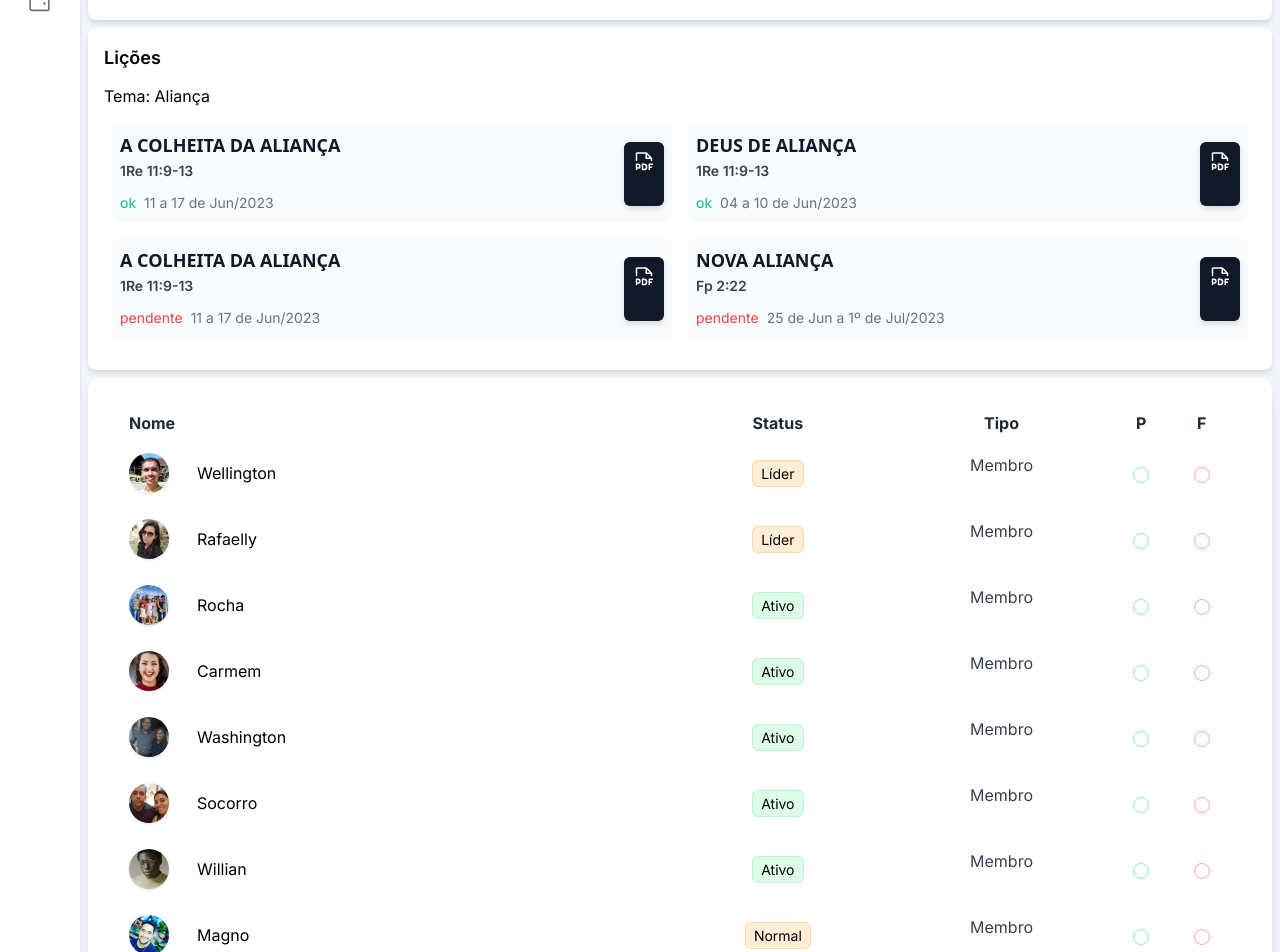
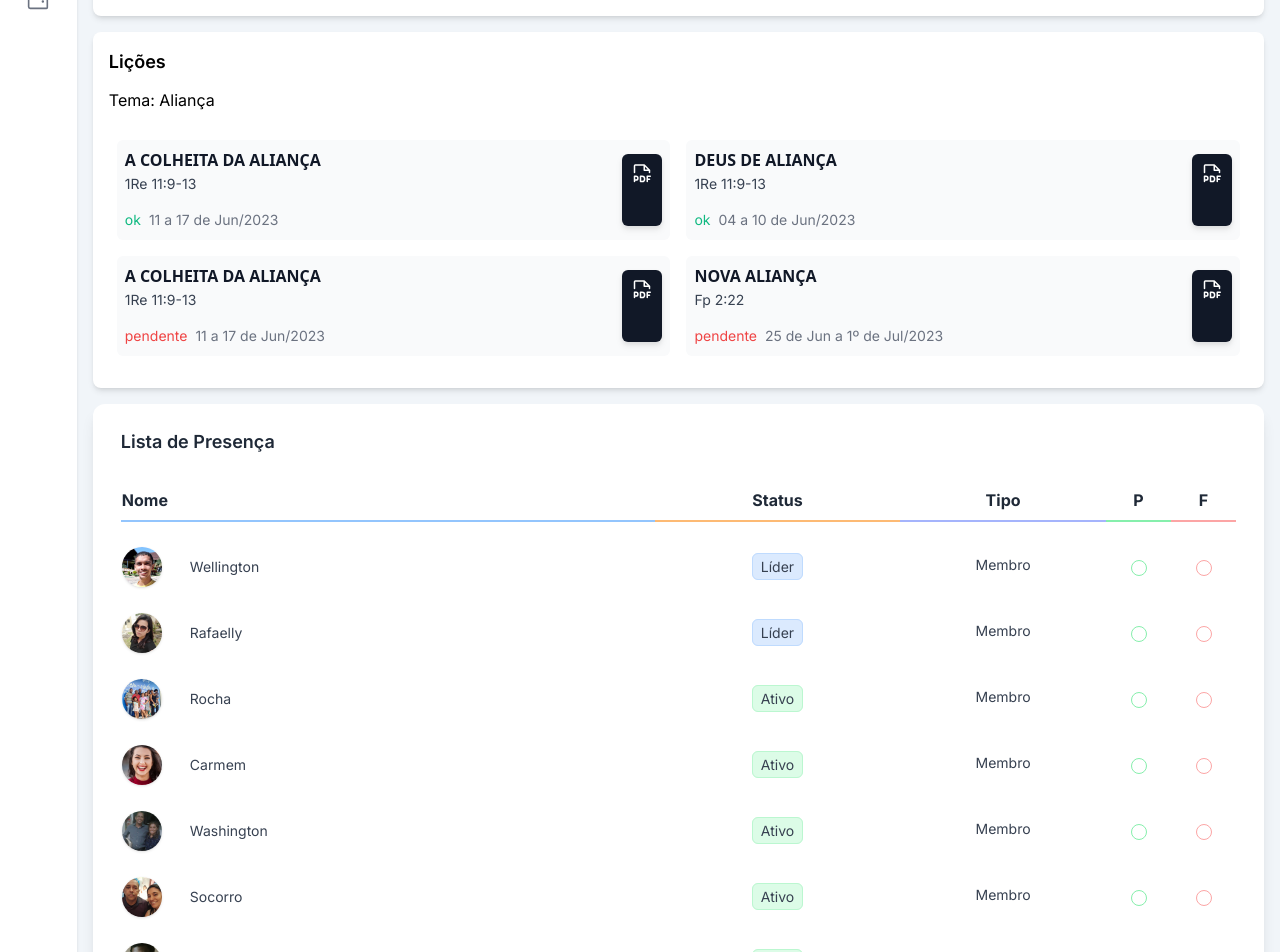
Before and after one commit to WellingtonNadson1/web, a Next.js app: page /celulas/controle-celula in a window 1280 px wide. Shown: the part 460-1412 px from the top of the page. Built offline with nearby package versions, Linux system fonts and the light colour scheme.

Commit message:
Reformulation layout with marge and padding

```diff
--- a/src/app/(authenticed)/celulas/controle-celula/page.jsx
+++ b/src/app/(authenticed)/celulas/controle-celula/page.jsx
@@ -6,16 +6,16 @@ import LicoesCelula from '@/components/LicoesCelula'
 export default function ControleCelula() {
   return (
     <div className="relative mx-auto w-full px-2 py-2">
-      <div className="relative mx-auto w-full px-2 py-2">
+      <div className="relative mx-auto w-full">
         <Header titlePage="Cont. de Célula" />
       </div>
-      <div className="relative mx-auto mb-2 w-full">
+      <div className="relative mx-auto mb-4 mt-3 w-full px-2">
         <Calendar />
       </div>
-      <div className="relative mx-auto mb-2 w-full">
+      <div className="relative mx-auto mb-4 w-full px-2">
         <LicoesCelula />
       </div>
-      <div className="relative mx-auto mb-2 w-full">
+      <div className="relative mx-auto mb-4 w-full px-2">
         <ControlePresenca />
       </div>
     </div>
--- a/src/app/(authenticed)/celulas/page.jsx
+++ b/src/app/(authenticed)/celulas/page.jsx
@@ -50,15 +50,15 @@ export default function Celulas() {
     },
   ]
   return (
-    <div className="relative mx-auto w-full px-2 py-2">
+    <div className="relative z-10 mx-auto w-full px-2 py-2">
       <div className="relative mx-auto w-full">
         <Header titlePage="Células" />
       </div>
 
       {/* Presenca */}
-      <div className="relative mx-auto mt-3 w-full">
-        <div className="relative mx-auto w-full px-2 py-2">
-          <div className="w-full rounded bg-white p-4 shadow-md">
+      <div className="relative mx-auto mt-3 w-full p-2">
+        <div className="relative mx-auto w-full py-2">
+          <div className="w-full rounded-lg bg-white p-4 shadow-md">
             <div className="p-2">
               <table className="w-full table-auto border-separate border-spacing-y-2 px-2">
                 <thead>
--- a/src/app/(authenticed)/dashboard/page.tsx
+++ b/src/app/(authenticed)/dashboard/page.tsx
@@ -5,7 +5,7 @@ import MainSide from '@/components/MainSide'
 export default function Dashboard() {
   return (
     <>
-      <div className="relative mx-auto w-full px-2 py-2">
+      <div className="mx-auto w-full px-2 py-2">
         {/* Navbar */}
         <Header titlePage="Dashboard" />
         <MainSide />
--- a/src/app/(authenticed)/supervisoes/celulas/controle-celula/page.jsx
+++ b/src/app/(authenticed)/supervisoes/celulas/controle-celula/page.jsx
@@ -9,13 +9,13 @@ export default function ControleCelulaSupervision() {
       <div className="relative mx-auto w-full">
         <Header titlePage="Cont. de Célula" />
       </div>
-      <div className="relative mx-auto mb-2 w-full">
+      <div className="relative mx-auto mb-4 mt-3 w-full px-2">
         <Calendar />
       </div>
-      <div className="relative mx-auto mb-2 w-full">
+      <div className="relative mx-auto mb-4 w-full px-2">
         <LicoesCelula />
       </div>
-      <div className="relative mx-auto mb-2 w-full">
+      <div className="relative mx-auto mb-4 w-full px-2">
         <ControlePresenca />
       </div>
     </div>
--- a/src/app/(authenticed)/supervisoes/celulas/page.jsx
+++ b/src/app/(authenticed)/supervisoes/celulas/page.jsx
@@ -50,15 +50,15 @@ export default function CelulasSupervision() {
     },
   ]
   return (
-    <div className="relative mx-auto w-full py-2">
-      <div className="relative mx-auto w-full px-2">
+    <div className="relative z-10 mx-auto w-full px-2 py-2">
+      <div className="relative mx-auto w-full">
         <Header titlePage="Células" />
       </div>
 
       {/* Presenca */}
-      <div className="relative mx-auto w-full">
-        <div className="relative mx-auto w-full px-6 py-2">
-          <div className="w-full rounded bg-white p-4 shadow-md">
+      <div className="relative mx-auto mt-3 w-full p-2">
+        <div className="relative mx-auto w-full py-2">
+          <div className="w-full rounded-lg bg-white p-4 shadow-md">
             <div className="p-2">
               <table className="w-full table-auto border-separate border-spacing-y-2 px-2">
                 <thead>
--- a/src/components/ControlePresenca.tsx
+++ b/src/components/ControlePresenca.tsx
@@ -71,25 +71,38 @@ export default function ControlePresenca() {
     <>
       <div className="relative mx-auto w-full rounded-xl bg-white px-4 py-2 shadow-lg">
         <div className="w-full px-2 py-2 ">
-          <div className="w-full rounded-md px-4 py-2">
-            <table className="w-full table-auto border-separate border-spacing-y-2">
+          <div className="w-full rounded-md px-1 py-2">
+            <h2 className="text-lg font-semibold leading-7 text-gray-800">
+              Lista de Presença
+            </h2>
+            <table className="w-full table-auto border-separate border-spacing-y-6">
               <thead>
-                <tr>
-                  <th className="text-start text-gray-800">Nome</th>
-                  <th className="text-gray-800">Status</th>
-                  <th className="hidden text-gray-800 sm:block">Tipo</th>
-                  <th className="text-gray-800">P</th>
-                  <th className="text-gray-800">F</th>
+                <tr className="text-base font-bold ">
+                  <th className="border-b-2 border-blue-300 py-2 text-start text-gray-800">
+                    Nome
+                  </th>
+                  <th className="border-b-2 border-orange-300 py-2 text-gray-800">
+                    Status
+                  </th>
+                  <th className="hidden border-b-2 border-indigo-300 py-2 text-gray-800 sm:block">
+                    Tipo
+                  </th>
+                  <th className="border-b-2 border-green-300 py-2 text-gray-800">
+                    P
+                  </th>
+                  <th className="border-b-2 border-red-300 py-2 text-gray-800">
+                    F
+                  </th>
                 </tr>
               </thead>
-              <tbody className="px-4">
+              <tbody className="text-sm font-normal text-gray-700">
                 {membrosCelula.map((membro) => (
                   <tr
-                    className="my-6 align-middle hover:rounded-md hover:bg-gray-100/90"
+                    className="border-b border-gray-200 py-8 hover:bg-gray-100/90"
                     key={membro.id}
                   >
                     <td>
-                      <div className="my-2 flex items-center justify-start gap-3">
+                      <div className="flex items-center justify-start gap-3">
                         <Image
                           src={membro.imagePerfil}
                           width={40}
@@ -102,16 +115,18 @@ export default function ControlePresenca() {
                     </td>
                     <td className="text-center">
                       <span
-                        className={`w-full rounded-md px-2 py-1 text-center text-sm ${
+                        className={`w-full rounded-md px-2 py-1 text-center ${
                           membro.status === 'Ativo'
                             ? 'border border-green-200 bg-green-100 ring-green-500'
+                            : membro.status === 'Líder'
+                            ? 'border border-blue-200 bg-blue-100 ring-blue-500'
                             : 'border border-orange-200 bg-orange-100 ring-orange-500'
                         }`}
                       >
                         {membro.status}
                       </span>
                     </td>
-                    <td className="mt-2 hidden text-center align-middle text-gray-700 sm:block">
+                    <td className="mt-2 hidden text-center sm:block">
                       {membro.tipo}
                     </td>
 
--- a/src/components/LicoesCelula.tsx
+++ b/src/components/LicoesCelula.tsx
@@ -39,7 +39,7 @@ export default function LicoesCelula() {
       <div className="flex-warp relative w-full flex-col rounded-lg bg-white p-4 shadow-md hover:bg-white/95">
         <div className="mb-3 flex flex-col items-start justify-start">
           <h1 className="mb-3 text-lg font-semibold leading-7">Lições</h1>
-          <span className="text-base">Tema: {temaMesCelula}</span>
+          <span className="mb-3 text-base">Tema: {temaMesCelula}</span>
         </div>
         <div className="mb-3 grid cursor-pointer grid-cols-1 gap-4 px-2 py-1 sm:grid-cols-2">
           {statusLicoes.map((stat) => (
@@ -50,16 +50,16 @@ export default function LicoesCelula() {
               <div className="p-2 sm:col-span-1">
                 <div className="flex w-full items-center justify-between gap-4">
                   <div>
-                    <div className="mb-0 font-sans text-lg font-semibold uppercase leading-normal text-gray-900">
+                    <div className="mb-0 font-sans text-base font-semibold uppercase leading-normal text-gray-900">
                       {stat.title}
                     </div>
                     <div>
                       <div className="flex items-center gap-3">
-                        <span className="text-sm font-semibold leading-6 text-gray-700">
+                        <span className="text-sm font-normal leading-6 text-gray-700">
                           {stat.versiculo}
                         </span>
                       </div>
-                      <div className="mt-2 flex items-center">
+                      <div className="mt-3 flex items-center">
                         {stat.status === 'pendente' ? (
                           <span className="text-sm font-normal leading-6 text-red-500">
                             {stat.status}
@@ -79,7 +79,7 @@ export default function LicoesCelula() {
 
                   {/* Imagem PDF */}
                   <div
-                    className={`h-16 rounded-md bg-gray-900 p-2 drop-shadow-md`}
+                    className={`h-[4.5rem] rounded-md bg-gray-900 p-2 drop-shadow-md`}
                   >
                     <stat.icon width={24} height={24} color="#fff" />
                   </div>
--- a/src/components/MainSide.jsx
+++ b/src/components/MainSide.jsx
@@ -12,7 +12,7 @@ import StatsCard from '../components/StatsCard'
 
 export default function MainSide() {
   return (
-    <main className="relative z-10 mx-auto h-full w-full py-2">
+    <main className="relative z-10 mx-auto w-full py-2">
       {/* <hr className="mt-2 h-px bg-transparent bg-gradient-to-r from-transparent via-black/40 to-transparent dark:bg-gradient-to-r dark:from-transparent dark:via-white dark:to-transparent" /> */}
 
       <StatsCard />
--- a/src/components/Sidebar.jsx
+++ b/src/components/Sidebar.jsx
@@ -12,6 +12,7 @@ import {
   X,
 } from '@phosphor-icons/react'
 import Image from 'next/image'
+import Link from 'next/link'
 import { useState } from 'react'
 
 const sidebar = [
@@ -30,10 +31,10 @@ export default function Sidebar() {
     <div className="shadow">
       <aside
         className={`relative h-full ${
-          open ? 'w-48' : 'w-20'
+          open ? 'w-48' : 'w-[4.8rem]'
         } bg-white px-4  py-6 duration-500`}
       >
-        <a href="/dashboard">
+        <Link href="/dashboard">
           <Image
             src="/images/logo-ibb-1.svg"
             width={54}
@@ -43,11 +44,11 @@ export default function Sidebar() {
               !open ? 'mx-auto' : 'mx-2'
             } transition-all duration-200`}
           />
-        </a>
+        </Link>
 
         <div
-          className={`absolute top-[3.9rem] z-50 flex cursor-pointer justify-end rounded-full border border-[#014874] bg-[#3e98e1] p-1.5 text-3xl text-white duration-500 hover:rounded-full hover:bg-slate-400/90 hover:fill-white ${
-            open ? 'ml-[10.2rem]' : 'ml-[3.15rem] rotate-45'
+          className={`absolute top-[3.8rem] z-50 flex cursor-pointer justify-end rounded-full border border-white bg-[#3e98e1] p-1.5 text-3xl text-white duration-500 hover:rounded-full hover:bg-slate-400/90 hover:fill-white ${
+            open ? 'ml-[10.2rem]' : 'ml-[3.04rem] rotate-45'
           } `}
           onClick={() => setOpen(!open)}
         >
@@ -64,7 +65,7 @@ export default function Sidebar() {
         <ul className="relative flex flex-col gap-y-2 pt-4">
           {sidebar.map((item) => (
             <li key={item.name} className="z-50">
-              <a
+              <Link
                 href={item.href}
                 className="group flex transform cursor-pointer items-center gap-x-2 rounded-md py-2 pl-2 text-sm font-medium leading-5 text-gray-500 transition duration-150 ease-in-out hover:scale-105 hover:bg-[#1D70B6] hover:fill-current hover:text-gray-200 focus:outline-none"
               >
@@ -87,7 +88,7 @@ export default function Sidebar() {
                 >
                   {item.name}
                 </span>
-              </a>
+              </Link>
             </li>
           ))}
         </ul>
--- a/src/components/StatsCardSupervision.jsx
+++ b/src/components/StatsCardSupervision.jsx
@@ -51,7 +51,7 @@ export default function StatsCardSupervision() {
   ]
   return (
     <>
-      <div className='className="relative py-2" z-10 mx-auto w-full'>
+      <div className="relative z-10 mx-auto w-full py-2">
         <div className="relative z-10 mx-auto mt-3 grid w-full grid-cols-1 flex-wrap items-center justify-between gap-4 p-2 sm:grid-cols-2 md:flex-nowrap">
           {supervisoesIbb.map((stat) => (
             <Link key={stat.title} href="/supervisoes/celulas">
```
